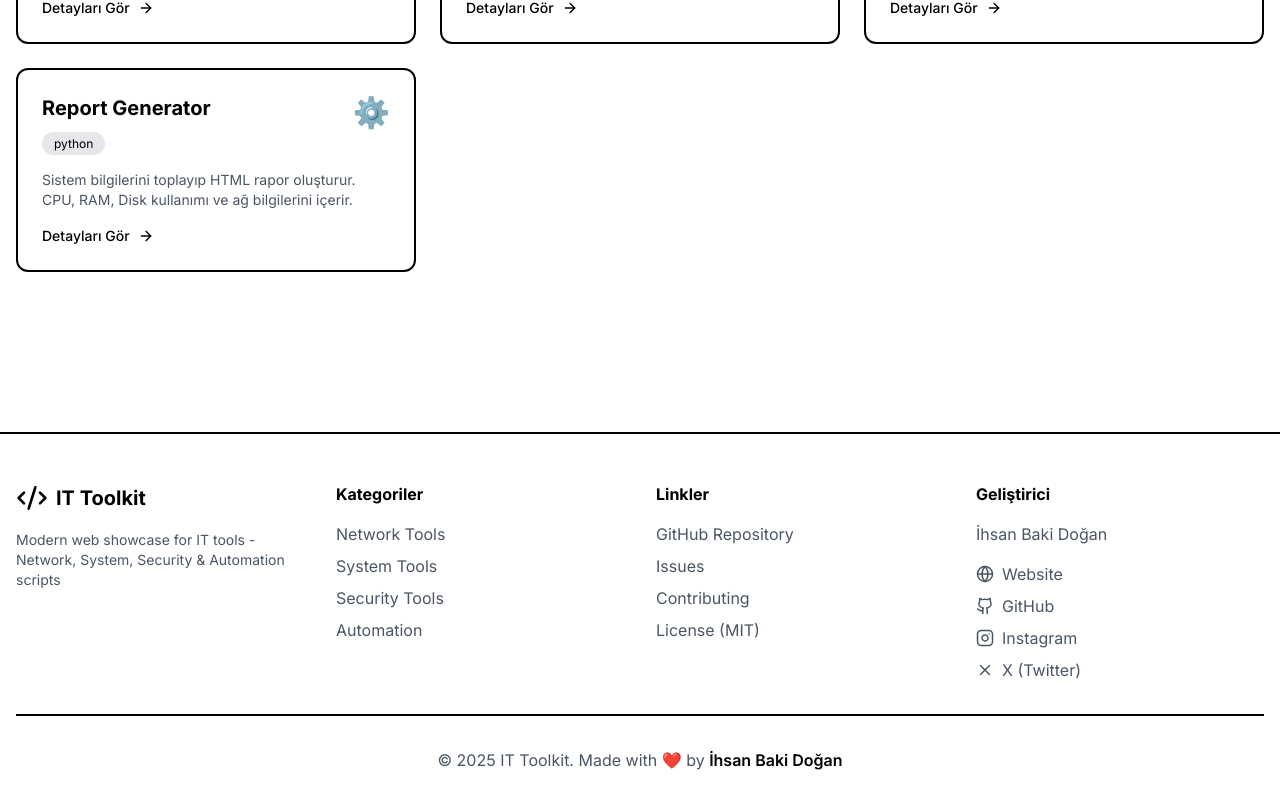
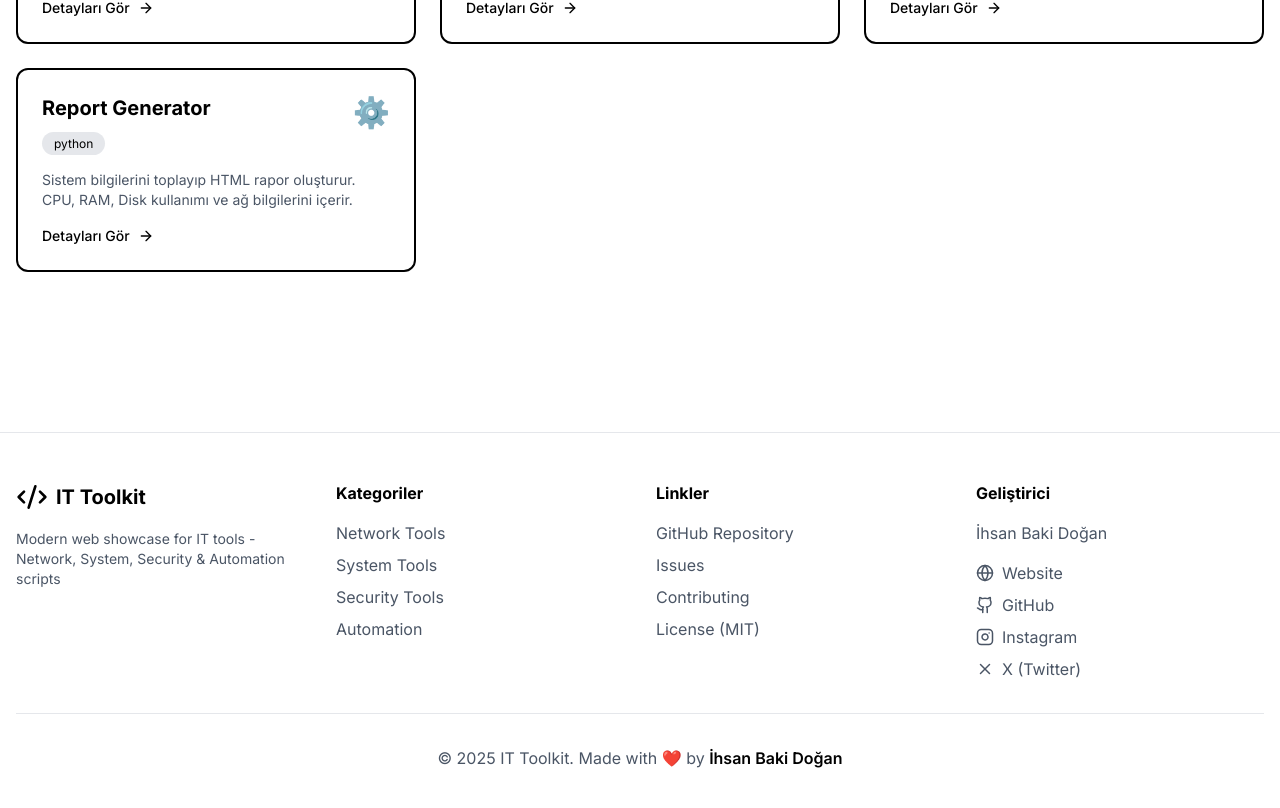
Before and after one commit to ibidi/it-toolkit, a Next.js app: page / in a window 1280 px wide. Shown: the part 1564-2372 px from the top of the page. Built offline with nearby package versions, Linux system fonts and the light colour scheme.

Commit message:
feat: Initial release v1.0.0 - IT Toolkit Showcase

```diff
--- a/components/Footer.tsx
+++ b/components/Footer.tsx
@@ -3,7 +3,7 @@ import { Code2, Globe, Github, Instagram, X } from 'lucide-react'
 
 export default function Footer() {
   return (
-    <footer className="bg-white border-t-2 border-black mt-20">
+    <footer className="bg-white border-t border-gray-200 mt-20">
       <div className="container mx-auto px-4 py-12">
         <div className="grid md:grid-cols-4 gap-8 mb-8">
           {/* Brand */}
@@ -97,7 +97,7 @@ export default function Footer() {
         </div>
 
         {/* Copyright */}
-        <div className="border-t-2 border-black pt-8 text-center">
+        <div className="border-t border-gray-200 pt-8 text-center">
           <p className="text-gray-600">
             © {new Date().getFullYear()} IT Toolkit. Made with ❤️ by{' '}
             <a href="https://ihsanbakidogan.com" target="_blank" rel="noopener noreferrer" className="text-black font-semibold hover:underline">
```
Also changed, not shown: 1 other file (tests, documents, lock files or other folders).
